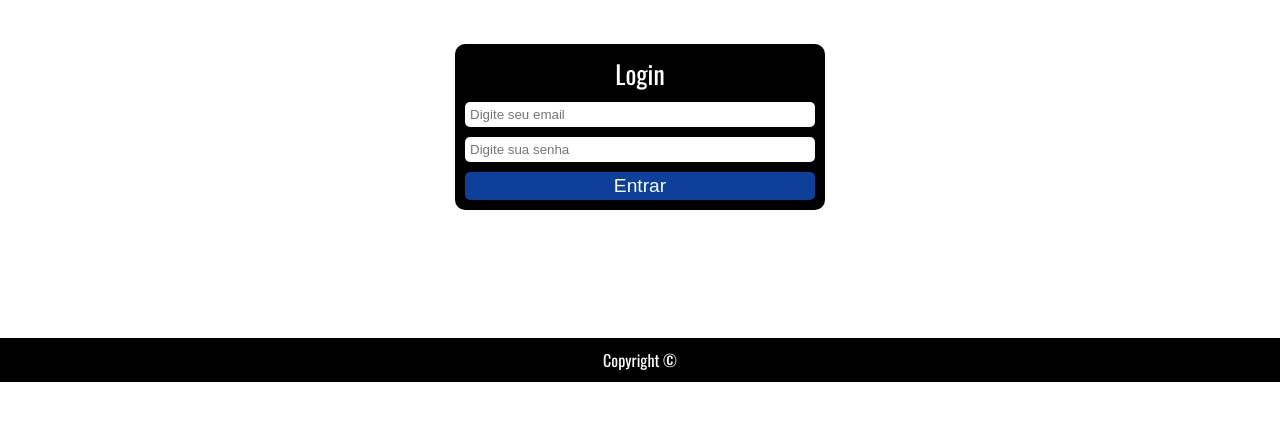
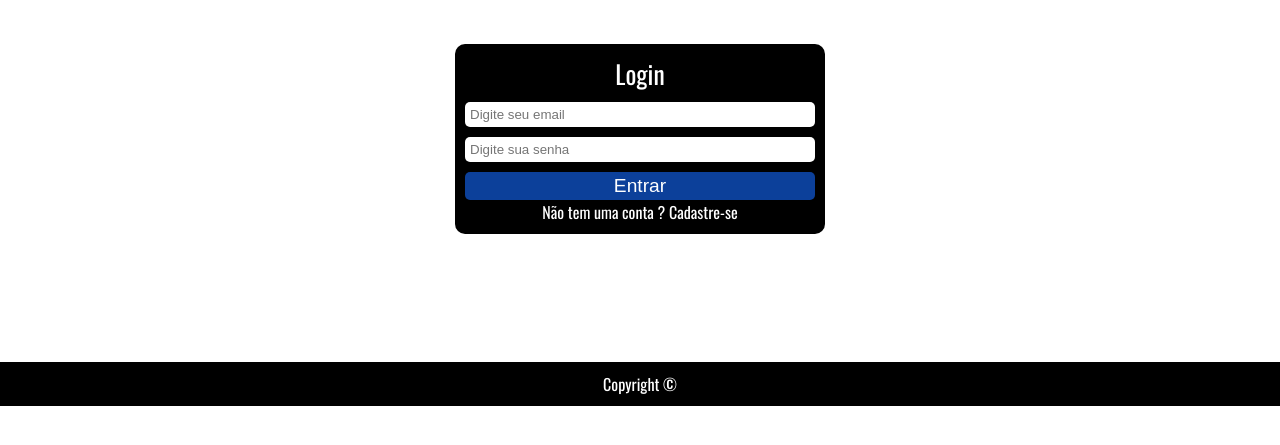
Before and after one commit to CaioSantos00/Controle-de-estoque, a PHP site: page /pages/login.html in a window 1280 px wide. Shown: the part 194-639 px from the top of the page. Run offline with PHP 8.4, Linux system fonts and the light colour scheme.

Commit message:
Criação "Não tem uma conta ? "

```diff
--- a/css/style.css
+++ b/css/style.css
@@ -215,6 +215,15 @@
   text-align: center;
 }
 
+#divEsqueceBtnEntre {
+  display: flex;
+  flex-direction: column;
+  text-align: center;
+}
+#divEsqueceBtnEntre a {
+  color: rgb(255, 255, 255);
+}
+
 ::-webkit-scrollbar {
   width: 2px;
 }
--- a/pages/login.html
+++ b/pages/login.html
@@ -19,7 +19,7 @@
       </nav>
     </header>
     <section id="sectionForms">
-      <form action="" id="form">
+      <form action.="" id="form">
         <div id="titleForms">Login</div>
 
         <input
@@ -35,8 +35,10 @@
           placeholder="Digite sua senha"
           class="inputs"
         />
-
-        <input type="submit" id="btnsForms" value="Entrar" />
+<div id="divEsqueceBtnEntre">
+    <input type="submit" id="btnsForms" value="Entrar" />
+    <a href="../pages/cadastro.html">Não tem uma conta ? Cadastre-se</a>
+</div>
       </form>
     </section>
     <footer>Copyright ©</footer>
--- a/sass/pagesScss/forms.scss
+++ b/sass/pagesScss/forms.scss
@@ -36,3 +36,12 @@
     color: $corSecundaria;
     text-align: center;
 }
+
+#divEsqueceBtnEntre {
+    display: flex;
+    flex-direction: column;
+    text-align: center;
+    a {
+        color: $corSecundaria;
+    }
+}
```
Also changed, not shown: pages/cadastro.html (added), 1 other file.
